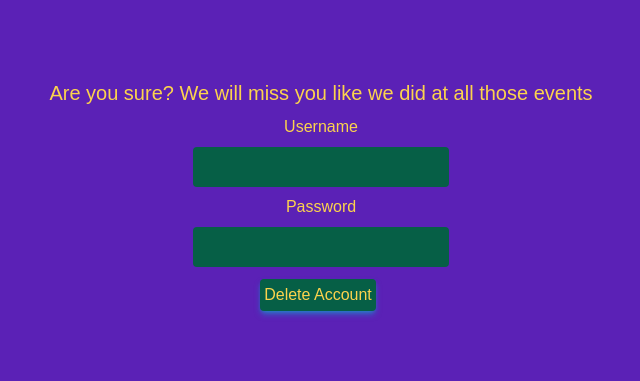
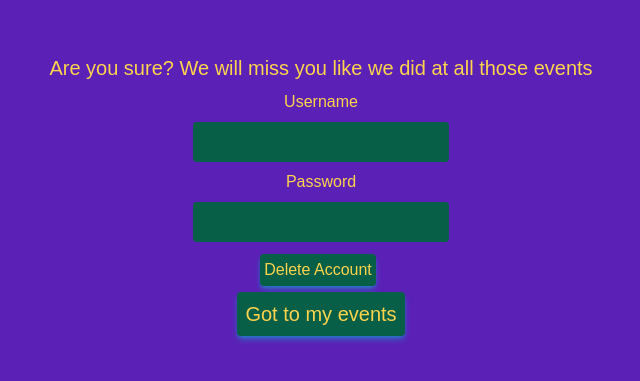
Before and after one commit to Cancellify/CancelAppFrontEnd, a Next.js app in the folder cancellify/: page /deleteaccount in a window 1280 px wide. Shown: the part 205-586 px from the top of the page, without its empty margins (319-959 px from the left). Built offline with nearby package versions, Linux system fonts and the light colour scheme.

Commit message:
feat:implemnent back to home on delete screen

```diff
--- a/cancellify/app/deleteaccount/page.tsx
+++ b/cancellify/app/deleteaccount/page.tsx
@@ -2,6 +2,7 @@
 import { useState, useEffect } from "react"
 import axios from "axios";
 import { useRouter } from 'next/navigation';
+import Link from "next/link";
 
 export default function DeleteAccount() {
   const [username, setUsername] = useState<null | string>(null);
@@ -54,8 +55,8 @@ const url = "https://cancellify-2681bafbf4fb.herokuapp.com/accounts/delete"
         <div className="flex items-center justify-center p-2 bg-violet-800  text-amber-300 body-font font-poppins ">Password</div>
         <input id="password" className="bg-emerald-800 rounded p-2 w-64 mb-3" type="password" ></input>
 
-        <button className="flex justify-center bg-emerald-800 rounded hover:bg-fuchsia-700 shadow-md w-fit p-1 mr-1.5 shadow-2xl shadow-cyan-500/50" onClick={handleDelete}>Delete Account</button>
-
+        <button className="flex justify-center bg-emerald-800 rounded hover:bg-fuchsia-700 shadow-md w-fit p-1 mr-1.5 mb-1.5 shadow-2xl shadow-cyan-500/50" onClick={handleDelete}>Delete Account</button>
+        <Link className="flex justify-center bg-emerald-800 rounded hover:bg-fuchsia-700 shadow-md w-fit p-2 text-xl shadow-2xl shadow-cyan-500/50" href="/myevents"><button>Got to my events</button></Link>
       </main>
     )
   }
```
